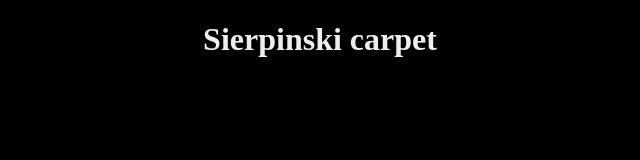
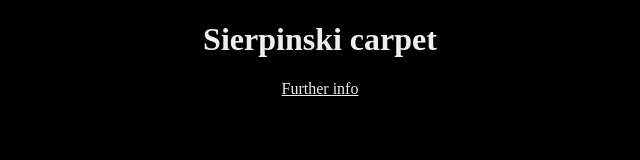
Before and after one commit to elHornair/sierpinski-carpet, a plain HTML site: page index.html in a window 1280 px wide. Shown: the whole page, without its empty margins (320-960 px from the left). Drawn offline with Linux system fonts and the light colour scheme.

Commit message:
added further info

```diff
--- a/index.html
+++ b/index.html
@@ -8,6 +8,7 @@
 
 <div id="container">
     <h1>Sierpinski carpet</h1>
+    <a href="http://en.wikipedia.org/wiki/Sierpinski_carpet">Further info</a>
     <canvas id="myCanvas" width="600" height="600"></canvas>
 </div>
 
--- a/style.css
+++ b/style.css
@@ -4,6 +4,14 @@ body {
     text-align: center;
 }
 
+a {
+    color: #eee;
+}
+
+canvas {
+    margin-top: 20px;
+}
+
 #container {
     width: 600px;
     margin: 0 auto;
```
